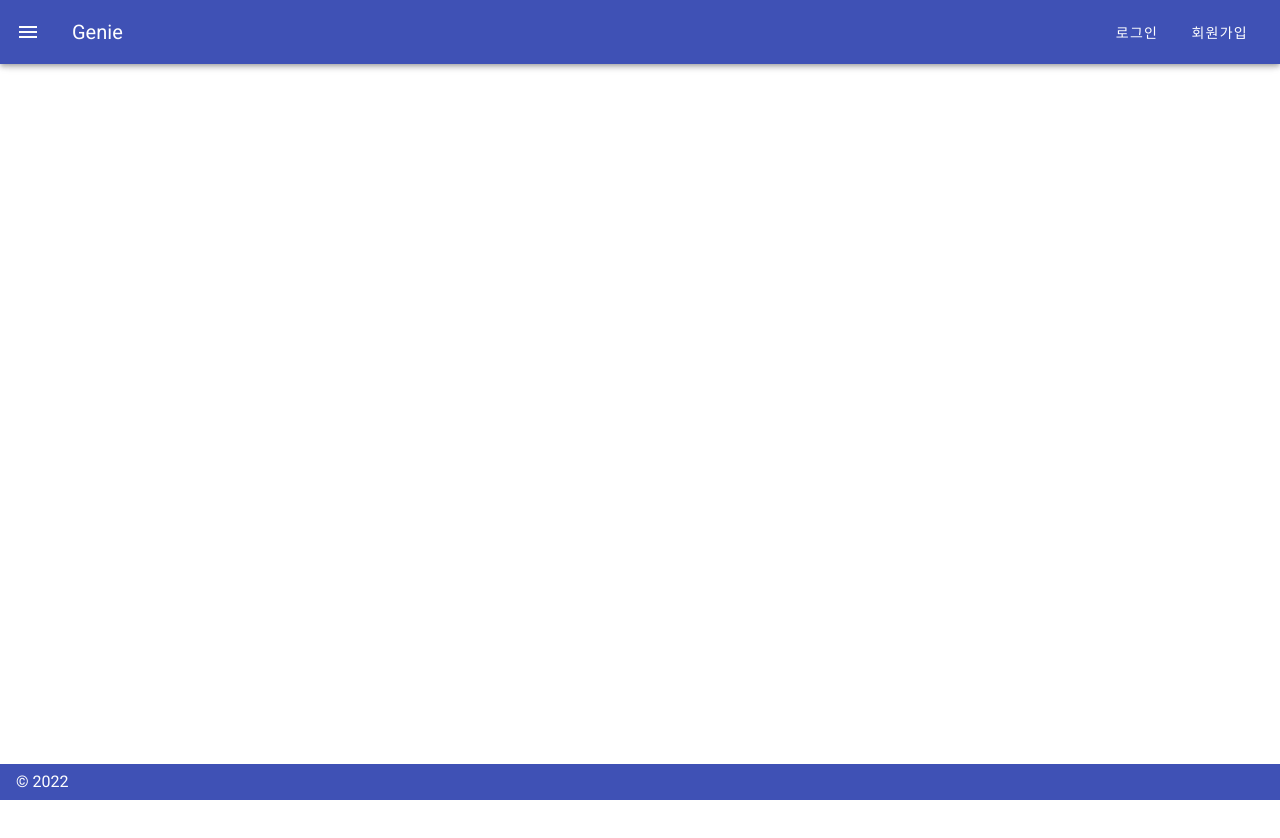
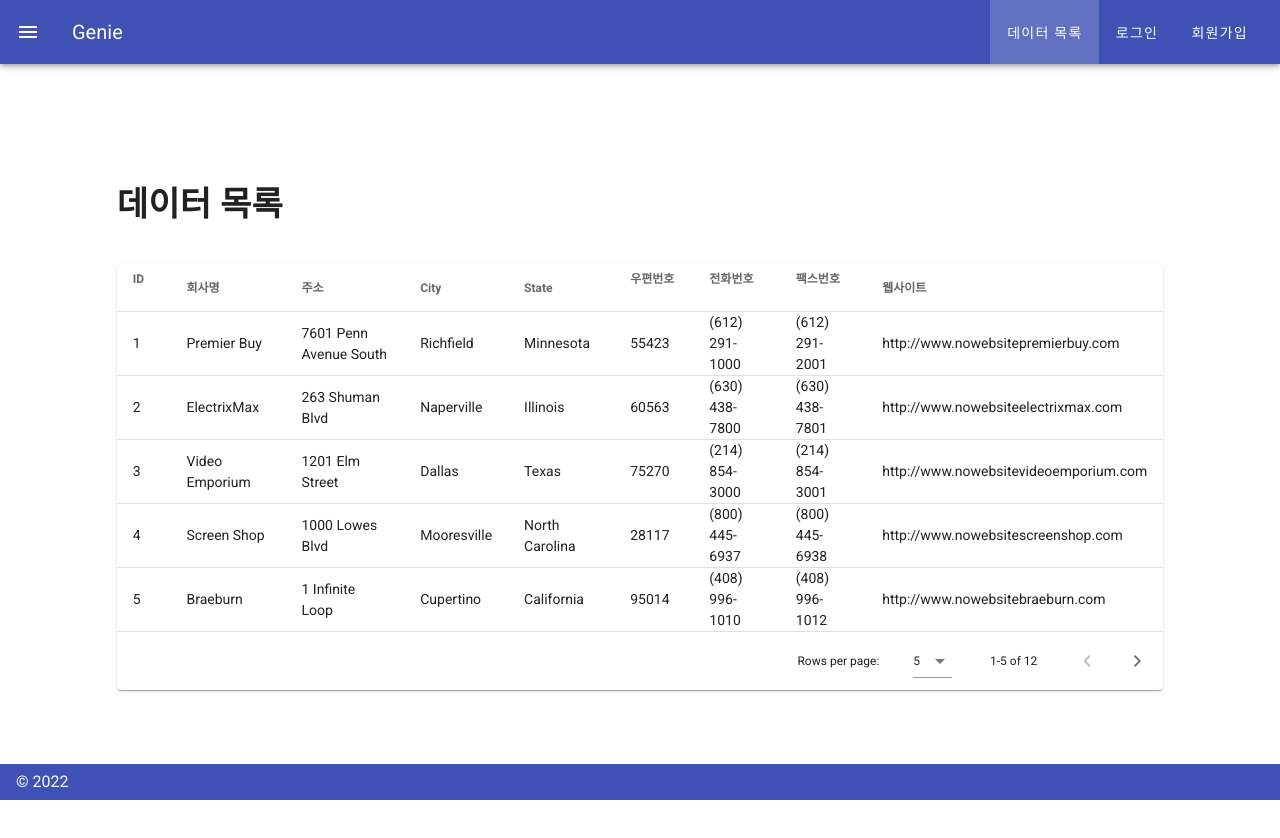
Before and after one commit to genietechnologies/vue-project, a Vue app in the folder project/: page /table in a window 1280 px wide. Shown: the top 838 px of the page. Before the commit the page ends 800 px from the top, so only its background shows below. Built offline with nearby package versions, Linux system fonts and the light colour scheme.

Commit message:
jjlee 08/08 13:05

```diff
--- a/project/src/App.vue
+++ b/project/src/App.vue
@@ -1,6 +1,6 @@
 <template>
   <v-app id="inspire">
-    <v-navigation-drawer v-model="drawer" fixed app>
+    <v-navigation-drawer v-model="drawer" expand-on-hover mini-variant app>
       <v-list dense>
         <v-list-item router :to="{ name: 'home' }" exact>
           <v-list-item-action>
@@ -54,6 +54,14 @@
             >
           </v-list-item-content>
         </v-list-item>
+        <v-list-item router :to="{ name: 'table' }" exact>
+          <v-list-item-action>
+            <v-icon>mdi-list-box</v-icon>
+          </v-list-item-action>
+          <v-list-item-content>
+            <v-list-item-title>데이터 목록</v-list-item-title>
+          </v-list-item-content>
+        </v-list-item>
       </v-list>
     </v-navigation-drawer>
     <v-app-bar color="indigo" dark fixed app>
@@ -76,6 +84,7 @@
             </v-list-item>
           </v-list>
         </v-menu> -->
+        <v-btn text router :to="{ name: 'table' }">데이터 목록</v-btn>
         <v-btn
           text
           v-if="$store.state.login.isLogin"
--- /dev/null
+++ b/project/src/components/TableComponent.vue
@@ -0,0 +1,27 @@
+<template>
+  <v-app>
+    <v-main>
+      <v-container fluid mt-11>
+        <v-layout align-center justify-center>
+          <v-flex xs12 sm10>
+            <h1 class="font-weight-bold text-h4 mb-10">데이터 목록</h1>
+            <v-data-table
+              :headers="headers"
+              :items="desserts"
+              :items-per-page="5"
+              class="elevation-1"
+            ></v-data-table>
+          </v-flex>
+        </v-layout>
+      </v-container>
+    </v-main>
+  </v-app>
+</template>
+<script>
+import { mapState } from "vuex";
+export default {
+  computed: {
+    ...mapState("table", ["headers", "desserts"]),
+  },
+};
+</script>
--- a/project/src/router/index.js
+++ b/project/src/router/index.js
@@ -47,6 +47,12 @@ const routes = [
     component: () =>
       import(/* webpackChunkName: "join" */ "../views/JoinView.vue"),
   },
+  {
+    path: "/table",
+    name: "table",
+    component: () =>
+      import(/* webpackChunkName: "table" */ "../views/TableView.vue"),
+  },
 ];
 
 const router = new VueRouter({
--- /dev/null
+++ b/project/src/store/data/table.js
@@ -0,0 +1,26 @@
+import sample from "@/store/sample.json";
+
+export default {
+  namespaced: true,
+  state: {
+    headers: [
+      {
+        text: "ID",
+        align: "start",
+        value: "ID",
+      },
+      { text: "회사명", value: "CompanyName" },
+      { text: "주소", value: "Address" },
+      { text: "City", value: "City" },
+      { text: "State", value: "State" },
+      { text: "우편번호", value: "Zipcode" },
+      { text: "전화번호", value: "Phone" },
+      { text: "팩스번호", value: "Fax" },
+      { text: "웹사이트", value: "Website" },
+    ],
+    desserts: sample,
+  },
+  getters: {},
+  mutations: {},
+  actions: {},
+};
--- a/project/src/store/index.js
+++ b/project/src/store/index.js
@@ -2,6 +2,7 @@ import Vue from "vue";
 import Vuex from "vuex";
 import login from "./user/login";
 import join from "./user/join";
+import table from "./data/table";
 
 Vue.use(Vuex);
 
@@ -9,5 +10,6 @@ export default new Vuex.Store({
   modules: {
     login,
     join,
+    table,
   },
 });
--- /dev/null
+++ b/project/src/store/sample.json
@@ -0,0 +1,121 @@
+[{
+    "ID": 1,
+    "CompanyName": "Premier Buy",
+    "Address": "7601 Penn Avenue South",
+    "City": "Richfield",
+    "State": "Minnesota",
+    "Zipcode": 55423,
+    "Phone": "(612) 291-1000",
+    "Fax": "(612) 291-2001",
+    "Website": "http://www.nowebsitepremierbuy.com"
+}, {
+    "ID": 2,
+    "CompanyName": "ElectrixMax",
+    "Address": "263 Shuman Blvd",
+    "City": "Naperville",
+    "State": "Illinois",
+    "Zipcode": 60563,
+    "Phone": "(630) 438-7800",
+    "Fax": "(630) 438-7801",
+    "Website": "http://www.nowebsiteelectrixmax.com"
+}, {
+    "ID": 3,
+    "CompanyName": "Video Emporium",
+    "Address": "1201 Elm Street",
+    "City": "Dallas",
+    "State": "Texas",
+    "Zipcode": 75270,
+    "Phone": "(214) 854-3000",
+    "Fax": "(214) 854-3001",
+    "Website": "http://www.nowebsitevideoemporium.com"
+}, {
+    "ID": 4,
+    "CompanyName": "Screen Shop",
+    "Address": "1000 Lowes Blvd",
+    "City": "Mooresville",
+    "State": "North Carolina",
+    "Zipcode": 28117,
+    "Phone": "(800) 445-6937",
+    "Fax": "(800) 445-6938",
+    "Website": "http://www.nowebsitescreenshop.com"
+}, {
+    "ID": 5,
+    "CompanyName": "Braeburn",
+    "Address": "1 Infinite Loop",
+    "City": "Cupertino",
+    "State": "California",
+    "Zipcode": 95014,
+    "Phone": "(408) 996-1010",
+    "Fax": "(408) 996-1012",
+    "Website": "http://www.nowebsitebraeburn.com"
+}, {
+    "ID": 6,
+    "CompanyName": "PriceCo",
+    "Address": "30 Hunter Lane",
+    "City": "Camp Hill",
+    "State": "Pennsylvania",
+    "Zipcode": 17011,
+    "Phone": "(717) 761-2633",
+    "Fax": "(717) 761-2334",
+    "Website": "http://www.nowebsitepriceco.com"
+}, {
+    "ID": 7,
+    "CompanyName": "Ultimate Gadget",
+    "Address": "1557 Watson Blvd",
+    "City": "Warner Robbins",
+    "State": "Georgia",
+    "Zipcode": 31093,
+    "Phone": "(995) 623-6785",
+    "Fax": "(995) 623-6786",
+    "Website": "http://www.nowebsiteultimategadget.com"
+}, {
+    "ID": 8,
+    "CompanyName": "EZ Stop",
+    "Address": "618 Michillinda Ave.",
+    "City": "Arcadia",
+    "State": "California",
+    "Zipcode": 91007,
+    "Phone": "(626) 265-8632",
+    "Fax": "(626) 265-8633",
+    "Website": "http://www.nowebsiteezstop.com"
+}, {
+    "ID": 9,
+    "CompanyName": "Clicker",
+    "Address": "1100 W. Artesia Blvd.",
+    "City": "Compton",
+    "State": "California",
+    "Zipcode": 90220,
+    "Phone": "(310) 884-9000",
+    "Fax": "(310) 884-9001",
+    "Website": "http://www.nowebsiteclicker.com"
+}, {
+    "ID": 10,
+    "CompanyName": "Store of America",
+    "Address": "2401 Utah Ave. South",
+    "City": "Seattle",
+    "State": "Washington",
+    "Zipcode": 98134,
+    "Phone": "(206) 447-1575",
+    "Fax": "(206) 447-1576",
+    "Website": "http://www.nowebsiteamerica.com"
+}, {
+    "ID": 11,
+    "CompanyName": "Zone Toys",
+    "Address": "1945 S Cienega Boulevard",
+    "City": "Los Angeles",
+    "State": "California",
+    "Zipcode": 90034,
+    "Phone": "(310) 237-5642",
+    "Fax": "(310) 237-5643",
+    "Website": "http://www.nowebsitezonetoys.com"
+}, {
+    "ID": 12,
+    "CompanyName": "ACME",
+    "Address": "2525 E El Segundo Blvd",
+    "City": "El Segundo",
+    "State": "California",
+    "Zipcode": 90245,
+    "Phone": "(310) 536-0611",
+    "Fax": "(310) 536-0612",
+    "Website": "http://www.nowebsiteacme.com"
+}]
--- a/project/src/views/AboutView.vue
+++ /dev/null
@@ -1,6 +0,0 @@
-<template>
-  <div class="about">
-    <h1>about</h1>
-    <h1>about 2번째</h1>
-  </div>
-</template>
--- /dev/null
+++ b/project/src/views/TableView.vue
@@ -0,0 +1,13 @@
+<template>
+  <div>
+    <TableComponent></TableComponent>
+  </div>
+</template>
+<script>
+import TableComponent from "@/components/TableComponent";
+export default {
+  components: {
+    TableComponent,
+  },
+};
+</script>
```
